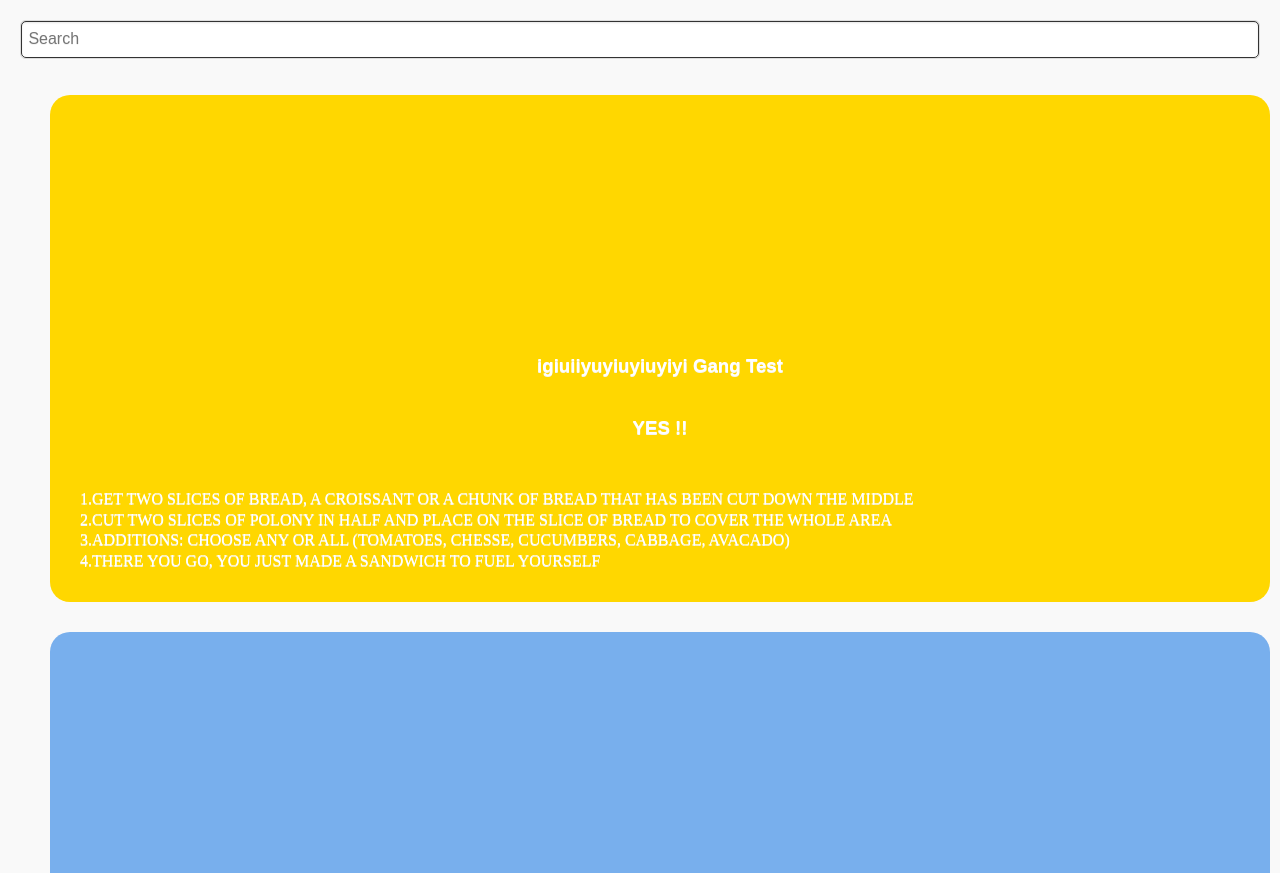
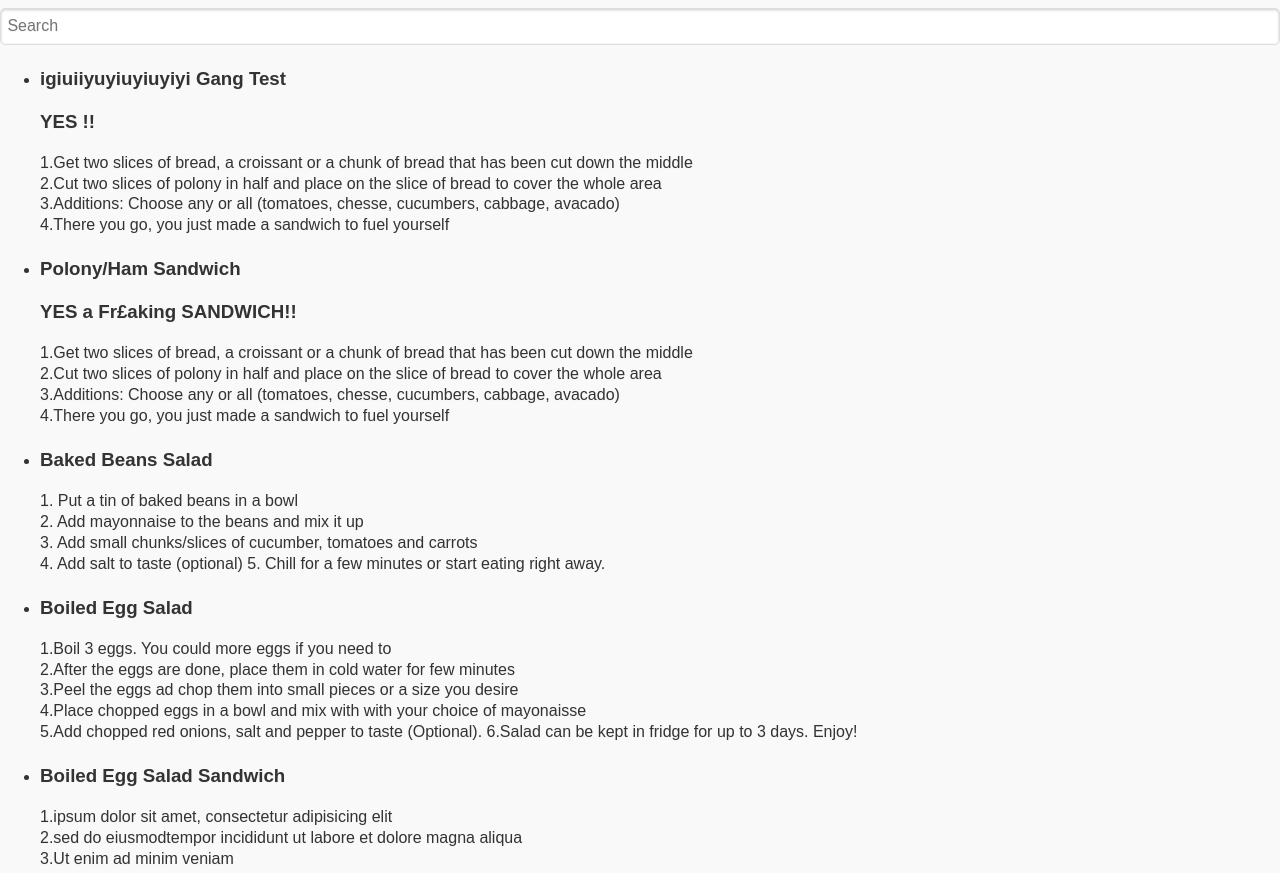
Before and after one commit to beesswag/myQuickMenu, a plain HTML site: page nocook.html in a window 1280 px wide. Shown: the top 873 px of the page. Drawn offline with Linux system fonts and the light colour scheme.

Commit message:
Update nocook.html

```diff
--- a/nocook.html
+++ b/nocook.html
@@ -23,77 +23,6 @@
 		width:120px;
 		height:24px;
 		margin: 300px auto;
-	}
-	.searchtab{
-	margin:20px;
-	}
-	.searchtab input[type='text']{
-		border: 1px solid;
-	}
-	.searchtab:focus{
-		outline: none;
-	}
-	#box{
-		display: grid;
-		grid-template-columns: 1fr;
-		margin: 10px;
-		grid-gap: 50px;
-	}
-	.inner-box{
-		display: grid;
-		grid-template-columns: 1fr;
-	}
-	#box>div{
-		border-radius: 20px;
-	}
-	li:nth-child(odd){
-		background-color: gold;
-	}
-	li:nth-child(even){
-		background-color: #78afed;
-	}
-	li{
-		border-radius: 20px;
-		margin-bottom: 30px;
-	}
-	li{
-		list-style-type: none;
-	}
-	.inner-box h1{
-		height: 200px;
-		margin:20px;
-		border-radius: 50px;
-		//background-image: linear-gradient(rgba(0,0,0,0.3),rgba(0,0,0,0.6));
-		background-position: center;
-		background-size: cover;
-	}
-	.inner-box h3{
-		text-align: center;
-		color: white;
-	}
-	.inner-box p{
-		background-color: transparent;
-		margin: 20px;
-		border-radius: 50px;
-		padding: 10px;
-		color: white;
-		text-transform: uppercase;
-		font-family: 'action_manregular';
-	}
-	#one{
-		background-image: url("croissant.jpg");
-	}
-	#three{
-		background-image: url("images/eggsaladsandwich.jpg");
-	}
-	#four{
-		background-image: url("images/eggsalad.jpg");
-	}
-	#nineteen{
-		background-image: url("images/yogurtyellow.jpg");
-	}
-	#twenty{
-		background-image: url("images/yogurtohlala.jpg");
 	}
 	</style>
 
```
